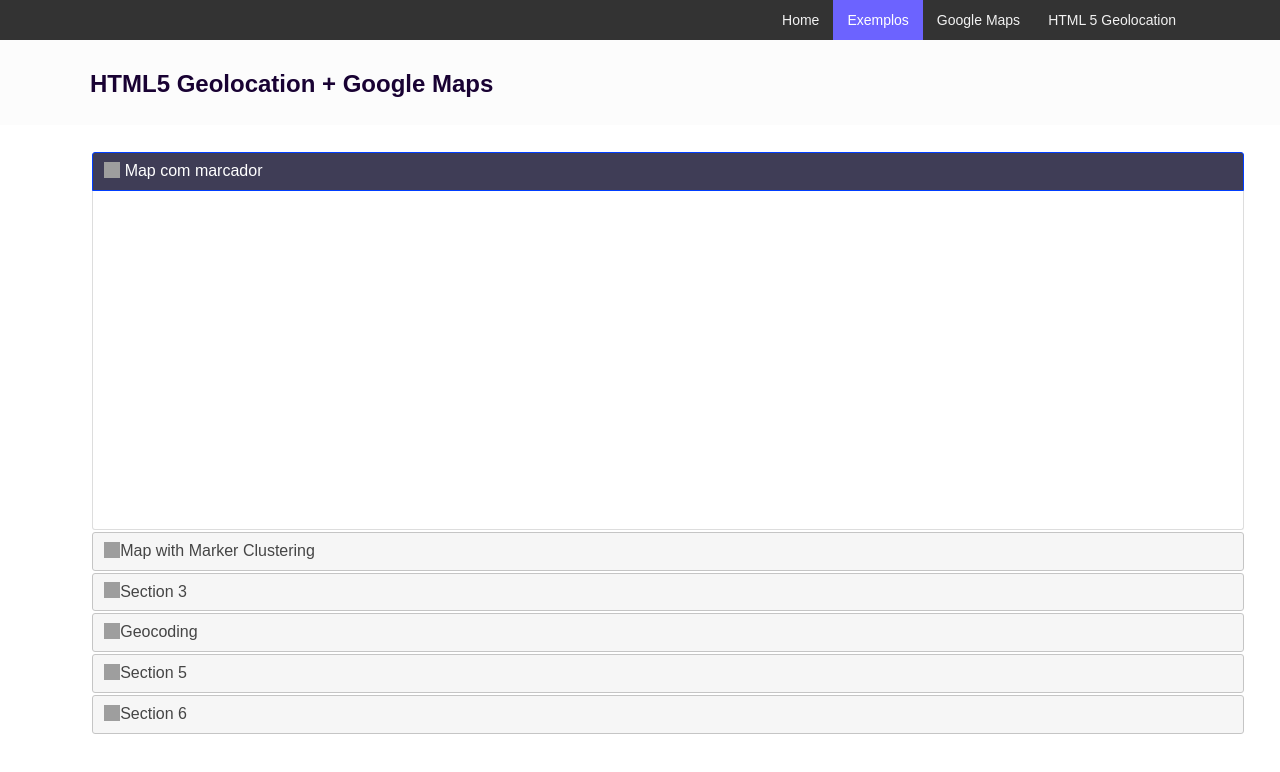
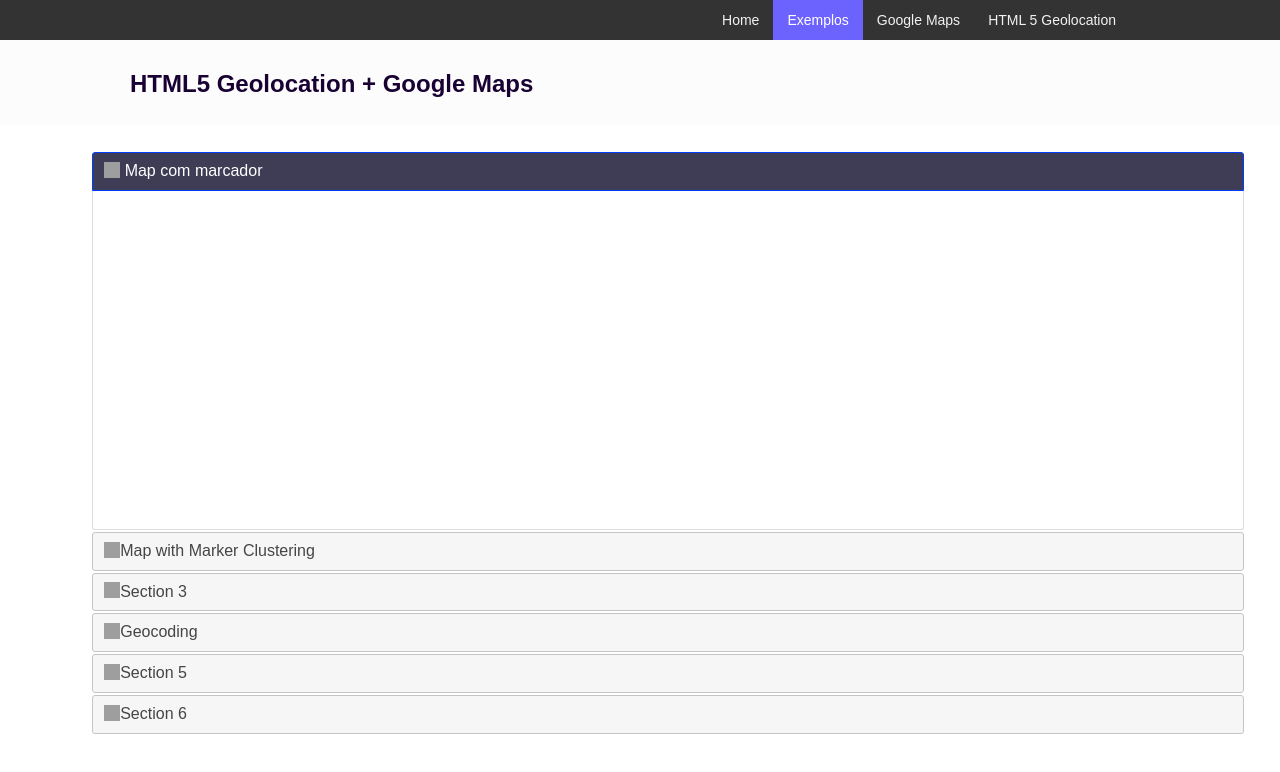
Before and after one commit to NewtonCosta/maps, a plain HTML site: page maps.html in a window 1280 px wide. Drawn offline with nearby package versions, Linux system fonts and the light colour scheme; some packages are replaced by stand-ins of ours; grey boxes are pictures that could not be loaded.

Commit message:
Updated nav position

```diff
--- a/css/style.css
+++ b/css/style.css
@@ -152,6 +152,7 @@ a:hover {
   background-color: #333;
   padding-right: 90px;
   font-size: 14px;
+  padding-right: 150px;
 }
 
 /* Style the topnav links */
@@ -161,6 +162,7 @@ a:hover {
   color: #f2f2f2;
   text-align: center;
   padding: 12px 14px;
+
   text-decoration: none;
 }
 
@@ -182,6 +184,10 @@ a:hover {
   height: 85px;
   margin-bottom: 10px;
   color: #190233;
+}
+
+.page-content > h2 {
+  padding-left: 40px;
 }
 
 .wrapper {
```
